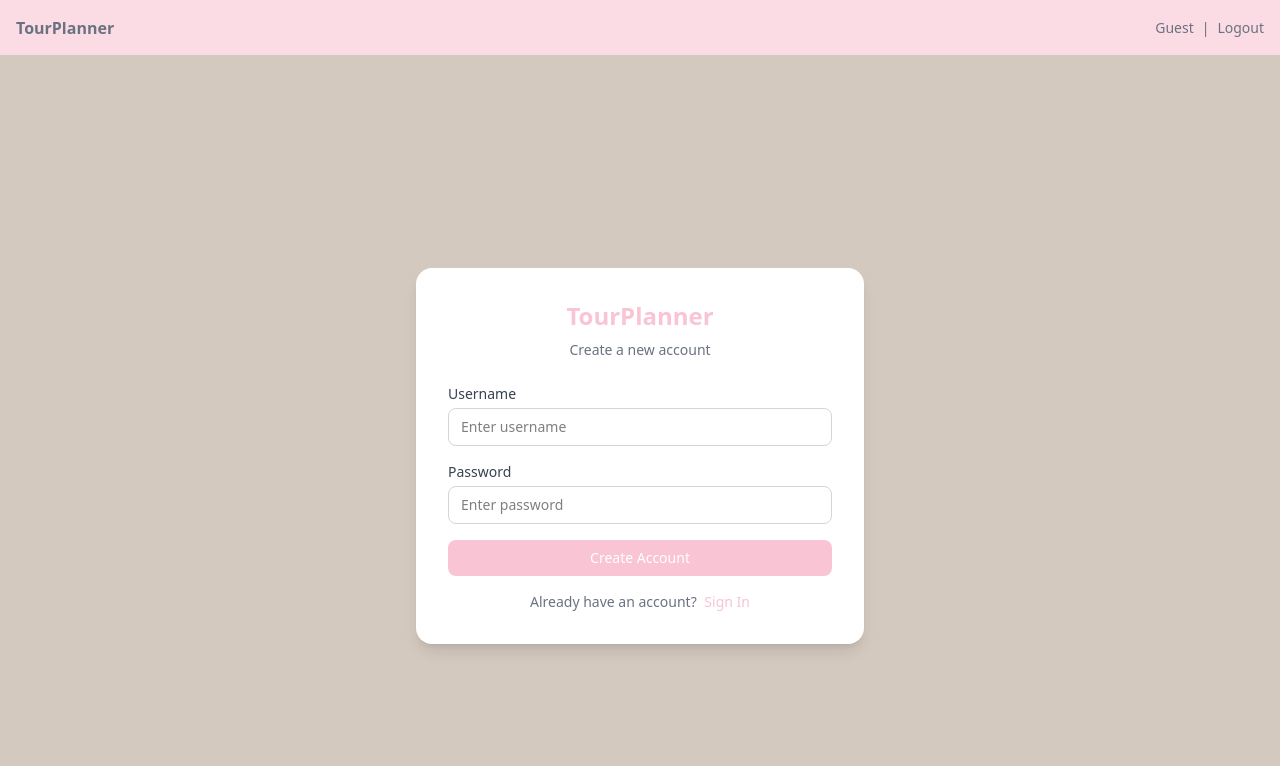
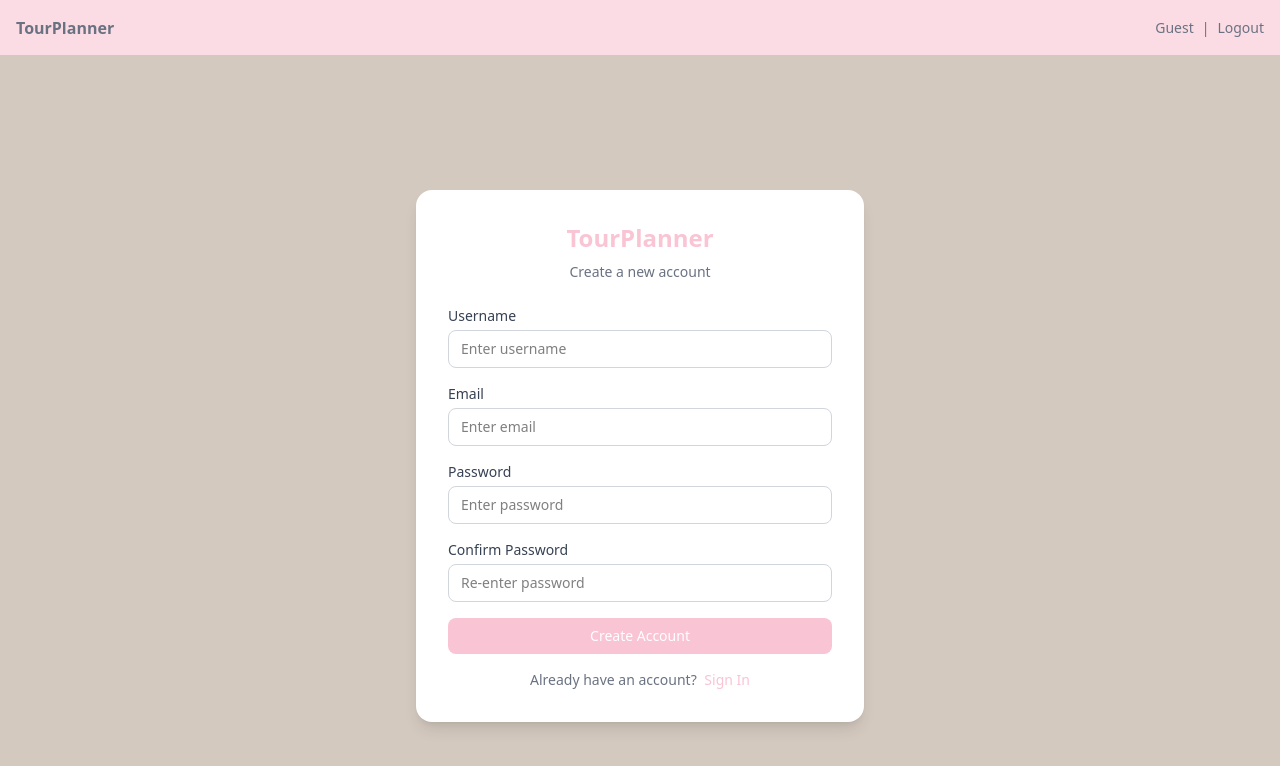
Before and after one commit to FHTW-SWEN/tourplanner-FE, an Angular app: page /login in a window 1280 px wide. Both pictures are taken after a click on the button "Register". Shown: the top 766 px of the page. Built offline with nearby package versions, Linux system fonts and the light colour scheme; no server answers.

Commit message:
register feature expanded

```diff
--- a/src/app/core/models/auth.model.ts
+++ b/src/app/core/models/auth.model.ts
@@ -1,6 +1,8 @@
 export interface RegisterRequest {
   username: string;
+  email: string;
   password: string;
+  confirmPassword: string;
 }
 
 export interface LoginRequest {
--- a/src/app/features/tours/auth/auth-page.html
+++ b/src/app/features/tours/auth/auth-page.html
@@ -34,6 +34,23 @@
         }
       </div>
 
+      @if (!isLoginMode) {
+        <div>
+          <label class="mb-1 block text-sm font-medium text-gray-700">Email</label>
+          <input
+            id="email"
+            formControlName="email"
+            type="email"
+            placeholder="Enter email"
+            class="w-full rounded-lg border border-gray-300 px-3 py-2 text-sm focus:border-primary focus:outline-none"
+            [class.border-red-400]="emailControl.invalid && emailControl.touched"
+          />
+          @if (emailControl.invalid && emailControl.touched) {
+            <p class="mt-1 text-xs text-red-500">Please enter a valid email address.</p>
+          }
+        </div>
+      }
+
       <div>
         <label class="mb-1 block text-sm font-medium text-gray-700">Password</label>
         <input
@@ -48,6 +65,25 @@
           <p class="mt-1 text-xs text-red-500">Password must be at least 6 characters.</p>
         }
       </div>
+
+      @if (!isLoginMode) {
+        <div>
+          <label class="mb-1 block text-sm font-medium text-gray-700">Confirm Password</label>
+          <input
+            id="confirmPassword"
+            formControlName="confirmPassword"
+            type="password"
+            placeholder="Re-enter password"
+            class="w-full rounded-lg border border-gray-300 px-3 py-2 text-sm focus:border-primary focus:outline-none"
+            [class.border-red-400]="(confirmPasswordControl.invalid && confirmPasswordControl.touched) || passwordMismatch"
+          />
+          @if (confirmPasswordControl.invalid && confirmPasswordControl.touched) {
+            <p class="mt-1 text-xs text-red-500">Please confirm your password.</p>
+          } @else if (passwordMismatch) {
+            <p class="mt-1 text-xs text-red-500">Passwords do not match.</p>
+          }
+        </div>
+      }
 
       <button
         type="submit"
--- a/src/app/features/tours/auth/auth-page.ts
+++ b/src/app/features/tours/auth/auth-page.ts
@@ -1,8 +1,16 @@
 import { Component, inject } from '@angular/core';
 import { CommonModule } from '@angular/common';
-import { FormBuilder, ReactiveFormsModule, Validators } from '@angular/forms';
+import { AbstractControl, FormBuilder, ReactiveFormsModule, ValidationErrors, ValidatorFn, Validators } from '@angular/forms';
 import { Router } from '@angular/router';
 import { AuthService } from '../../../core/services/auth.service';
+
+function passwordsMatchValidator(): ValidatorFn {
+  return (group: AbstractControl): ValidationErrors | null => {
+    const password = group.get('password')?.value;
+    const confirmPassword = group.get('confirmPassword')?.value;
+    return password === confirmPassword ? null : { passwordMismatch: true };
+  };
+}
 
 @Component({
   selector: 'app-auth-page',
@@ -19,16 +27,45 @@ export class AuthPage {
   errorMessage = '';
   successMessage = '';
 
-  form = this.fb.nonNullable.group({
-    username: ['', [Validators.required, Validators.minLength(3)]],
-    password: ['', [Validators.required, Validators.minLength(6)]],
-  });
+  form = this.fb.nonNullable.group(
+    {
+      username: ['', [Validators.required, Validators.minLength(3)]],
+      email: [''],
+      password: ['', [Validators.required, Validators.minLength(6)]],
+      confirmPassword: [''],
+    },
+    { validators: [] as ValidatorFn[] }
+  );
+
+  constructor() {
+    this.applyModeValidators();
+  }
+
+  private applyModeValidators(): void {
+    const emailControl = this.form.controls.email;
+    const confirmPasswordControl = this.form.controls.confirmPassword;
+
+    if (this.isLoginMode) {
+      emailControl.clearValidators();
+      confirmPasswordControl.clearValidators();
+      this.form.setValidators([]);
+    } else {
+      emailControl.setValidators([Validators.required, Validators.email]);
+      confirmPasswordControl.setValidators([Validators.required]);
+      this.form.setValidators([passwordsMatchValidator()]);
+    }
+
+    emailControl.updateValueAndValidity();
+    confirmPasswordControl.updateValueAndValidity();
+    this.form.updateValueAndValidity();
+  }
 
   toggleMode(): void {
     this.isLoginMode = !this.isLoginMode;
     this.errorMessage = '';
     this.successMessage = '';
     this.form.reset();
+    this.applyModeValidators();
   }
 
   submit(): void {
@@ -37,7 +74,7 @@ export class AuthPage {
       return;
     }
 
-    const { username, password } = this.form.getRawValue();
+    const { username, email, password, confirmPassword } = this.form.getRawValue();
     this.errorMessage = '';
     this.successMessage = '';
 
@@ -47,11 +84,12 @@ export class AuthPage {
         error: () => this.errorMessage = 'Invalid username or password.',
       });
     } else {
-      this.authService.register({ username, password }).subscribe({
+      this.authService.register({ username, email, password, confirmPassword }).subscribe({
         next: () => {
           this.successMessage = 'Registration successful! Please log in.';
           this.isLoginMode = true;
           this.form.reset();
+          this.applyModeValidators();
         },
         error: (err) => {
           this.errorMessage = err?.error?.message ?? 'Registration failed.';
@@ -61,5 +99,10 @@ export class AuthPage {
   }
 
   get usernameControl() { return this.form.controls.username; }
+  get emailControl() { return this.form.controls.email; }
   get passwordControl() { return this.form.controls.password; }
+  get confirmPasswordControl() { return this.form.controls.confirmPassword; }
+  get passwordMismatch(): boolean {
+    return this.form.hasError('passwordMismatch') && this.confirmPasswordControl.touched;
+  }
 }
```
